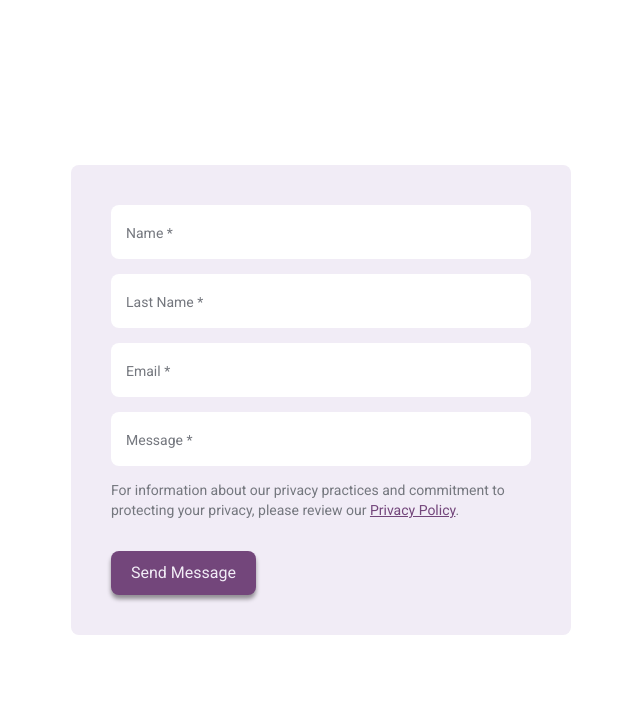
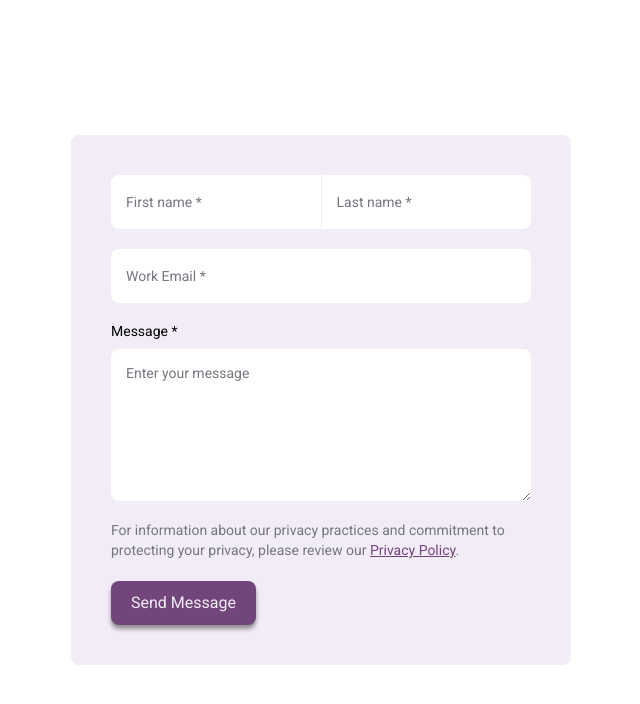
Before and after one commit to gianluca-vedovato/contact-form-development-task, a Vue app: page / in a window 1280 px wide. Shown: the top 704 px of the page, without its empty margins (319-959 px from the left). Built offline with nearby package versions, Linux system fonts and the light colour scheme.

Commit message:
feat: add textarea and fix some styles

```diff
--- /dev/null
+++ b/src/assets/styles/_form-field.scss
@@ -0,0 +1,21 @@
+@mixin formField() {
+  outline: none;
+  border: none;
+  position: relative;
+  width: 100%;
+  padding: var(--space-l) var(--space-m) 0;
+  background-color: var(--color-background);
+  border-radius: var(--rounded);
+  font-size: var(--text-m);
+  line-height: var(--leading-m);
+  color: var(--color-text);
+
+  &:focus {
+    border: 1px solid var(--color-primary-100);
+    box-shadow: none;
+  }
+
+  &.error {
+    border: 1px solid var(--color-error);
+  }
+}
--- a/src/assets/styles/_variables.scss
+++ b/src/assets/styles/_variables.scss
@@ -14,6 +14,7 @@ $font-weight-normal: 400;
 $font-weight-medium: 500;
 $text-m: 0.875rem;
 $text-s: 0.75rem;
+$leading-m: 1.4285;
 
 // Breakpoints
 $breakpoint-sm: 40rem;
--- a/src/assets/styles/global.scss
+++ b/src/assets/styles/global.scss
@@ -17,6 +17,7 @@
   --font-weight-medium: #{variables.$font-weight-medium};
   --text-m: #{variables.$text-m};
   --text-s: #{variables.$text-s};
+  --leading-m: #{variables.$leading-m};
 
   // Spacing
   --space-xs: #{variables.$space-xs};
--- a/src/components/BasicText.vue
+++ b/src/components/BasicText.vue
@@ -7,7 +7,7 @@
 <style module lang="scss">
 .basicText {
   font-size: var(--text-m);
-  line-height: 1.428;
+  line-height: var(--leading-m);
   color: var(--color-text-50);
   a {
     color: var(--color-primary-100);
--- a/src/components/ContactForm.vue
+++ b/src/components/ContactForm.vue
@@ -2,9 +2,11 @@
 import BasicText from './BasicText.vue'
 import PrimaryButton from './PrimaryButton.vue'
 import InputText from './InputText.vue'
+import InputGroup from './InputGroup.vue'
 import { useFormValidation } from '../composables/useFormValidation'
 import z from 'zod'
 import { onMounted, ref } from 'vue'
+import TextArea from './TextArea.vue'
 
 declare global {
   interface Window {
@@ -57,10 +59,11 @@ defineExpose({ formStatus })
 </script>
 
 <template>
-  <form :class="$style.contactForm" @submit="handleSubmit" @click="formStatus = 'loading'">
+  <form :class="$style.contactForm" @submit="handleSubmit">
+    <InputGroup>
       <InputText
         id="name"
-      label="Name"
+        label="First name"
         type="text"
         v-model="formData.name"
         :error="errors.name"
@@ -70,7 +73,7 @@ defineExpose({ formStatus })
       />
       <InputText
         id="lastName"
-      label="Last Name"
+        label="Last name"
         type="text"
         v-model="formData.lastName"
         :error="errors.lastName"
@@ -78,9 +81,10 @@ defineExpose({ formStatus })
         @blur="handleBlur('lastName')"
         @input="handleInputChange('lastName')"
       />
+    </InputGroup>
     <InputText
       id="email"
-      label="Email"
+      label="Work Email"
       type="email"
       v-model="formData.email"
       :error="errors.email"
@@ -88,10 +92,10 @@ defineExpose({ formStatus })
       @blur="handleBlur('email')"
       @input="handleInputChange('email')"
     />
-    <InputText
+    <TextArea
       id="message"
       label="Message"
-      type="text"
+      placeholder="Enter your message"
       v-model="formData.message"
       :error="errors.message"
       required
@@ -109,7 +113,7 @@ defineExpose({ formStatus })
       <p>An error occurred while sending your message. Please try again.</p>
     </div>
     <div
-      class="g-recaptcha"
+      :class="[$style.recaptcha, 'g-recaptcha']"
       data-sitekey="6LeIxAcTAAAAAJcZVRqyHh71UMIEGNQ_MXjiZKhI"
       data-size="invisible"
       data-callback="onCaptchaSuccess"
@@ -128,11 +132,15 @@ defineExpose({ formStatus })
   display: flex;
   flex-direction: column;
   align-items: flex-start;
-  gap: var(--space-m);
+  gap: var(--space-l);
 }
 
 .message {
   margin: var(--space-m);
   font-size: var(--text-s);
 }
+
+.recaptcha {
+  position: absolute;
+}
 </style>
--- /dev/null
+++ b/src/components/InputGroup.vue
@@ -0,0 +1,30 @@
+<template>
+  <div class="inputGroup">
+    <slot />
+  </div>
+</template>
+
+<style scoped lang="scss">
+.inputGroup {
+  display: flex;
+  gap: 1px;
+  width: 100%;
+
+  :slotted(div) {
+    flex: 1;
+    &:first-child {
+      input {
+        border-top-right-radius: 0;
+        border-bottom-right-radius: 0;
+      }
+    }
+
+    &:last-child {
+      input {
+        border-top-left-radius: 0;
+        border-bottom-left-radius: 0;
+      }
+    }
+  }
+}
+</style>
--- a/src/components/InputText.vue
+++ b/src/components/InputText.vue
@@ -47,6 +47,8 @@ const floatingLabel = computed(() => {
 </template>
 
 <style module lang="scss">
+@use '@/assets/styles/_form-field.scss' as f;
+
 .inputText {
   display: flex;
   width: 100%;
@@ -56,26 +58,8 @@ const floatingLabel = computed(() => {
   position: relative;
 
   input {
-    outline: none;
-    border: none;
-    position: relative;
-    width: 100%;
-    padding: var(--space-l) var(--space-m) 0;
-    background-color: var(--color-background);
-    border-radius: var(--rounded);
-    font-size: var(--text-m);
-    line-height: 1.428;
-    color: var(--color-text);
+    @include f.formField();
     height: 3.375rem;
-
-    &:focus {
-      border: 1px solid var(--color-primary-100);
-      box-shadow: none;
-    }
-
-    &.error {
-      border: 1px solid var(--color-error);
-    }
   }
 
   label {
@@ -85,9 +69,9 @@ const floatingLabel = computed(() => {
     font-size: var(--text-m);
     color: var(--color-text-50);
     z-index: 1;
-    padding: var(--space-s) var(--space-m);
+    padding: 0.7rem var(--space-m);
     transform-origin: left top;
-    transform: scale(1) translateY(var(--space-s));
+    transform: scale(1) translateY(0.5rem);
     transition: transform 0.2s ease-out;
 
     &.floating {
--- /dev/null
+++ b/src/components/TextArea.vue
@@ -0,0 +1,70 @@
+<script setup lang="ts">
+defineOptions({
+  inheritAttrs: false,
+})
+
+defineProps<{
+  id: string
+  label: string
+  required: boolean
+  placeholder?: string
+  error?: string
+}>()
+
+const model = defineModel<string>()
+</script>
+
+<template>
+  <div :class="$style.textArea">
+    <label :for="id"> {{ label }} <span v-if="required">*</span> </label>
+    <textarea
+      :id="id"
+      :required="required"
+      :placeholder="placeholder"
+      v-model="model"
+      :class="{ [$style.error]: error }"
+      v-bind="{
+        ...$attrs,
+        'aria-describedby': error ? `${id}-error` : undefined,
+        'aria-invalid': error ? true : undefined,
+      }"
+    />
+    <p :id="`${id}-error`" :class="[$style.errorMessage, 'sr-only']" v-if="error" role="alert">
+      {{ error }}
+    </p>
+  </div>
+</template>
+
+<style module lang="scss">
+@use '@/assets/styles/_form-field.scss' as f;
+
+.textArea {
+  display: flex;
+  width: 100%;
+  flex-direction: column;
+  align-items: flex-start;
+  gap: var(--space-s);
+  position: relative;
+
+  textarea {
+    @include f.formField();
+    min-height: 9.5rem;
+    padding: var(--space-m);
+    font-size: var(--text-m);
+    line-height: var(--leading-m);
+    font-family: var(--font-body);
+
+    &::placeholder {
+      color: var(--color-text-50);
+      font-size: var(--text-m);
+      line-height: var(--leading-m);
+      font-family: var(--font-body);
+    }
+  }
+
+  label {
+    font-size: var(--text-m);
+    color: var(--color-text-100);
+  }
+}
+</style>
```
Also changed, not shown: 2 other files (tests, documents, lock files or other folders). Lines whose indentation alone changed are shown as unchanged.
